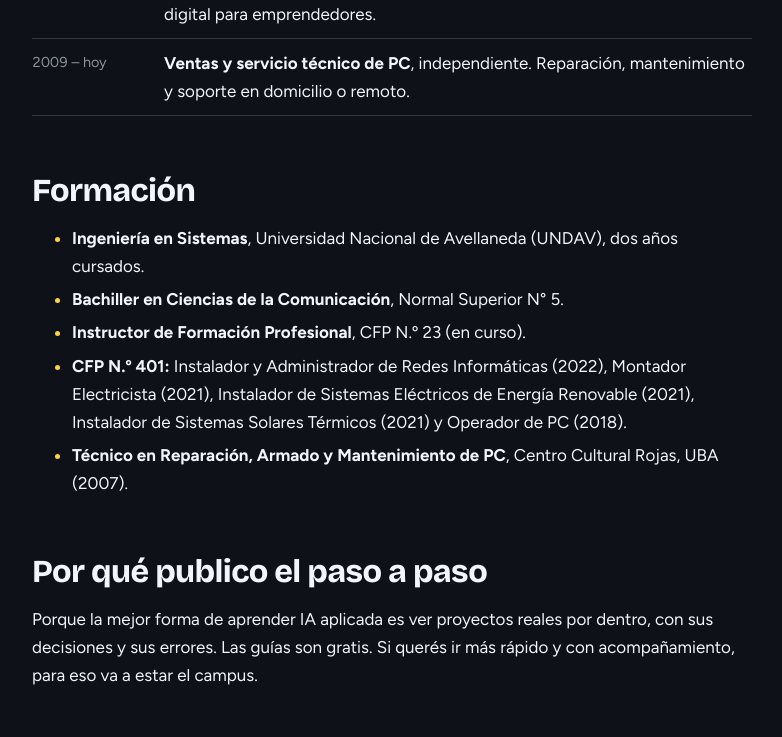
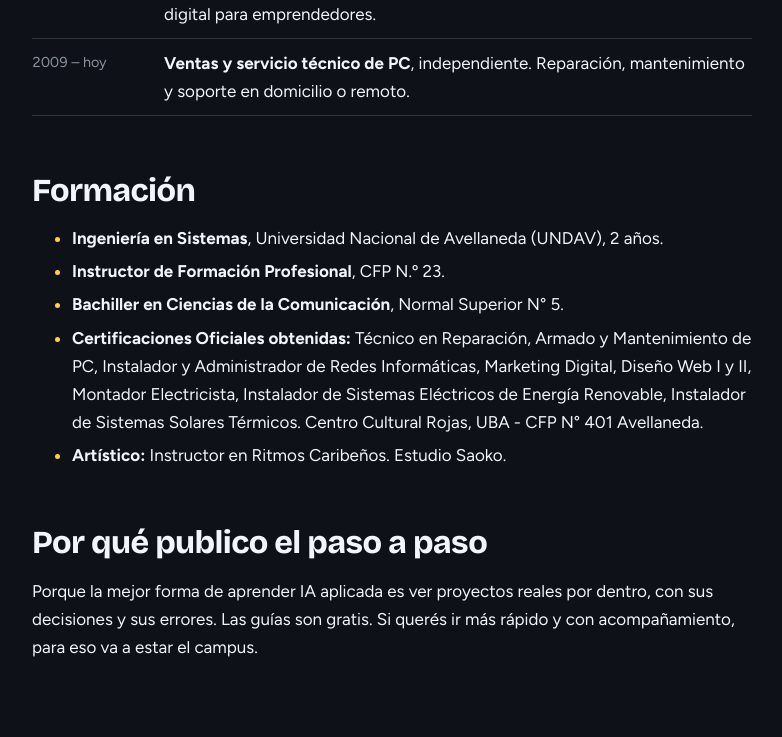
Before and after one commit to serranicolasp2-sudo/TuTiendita-Ecosistema, a Django app: template templates/core/sobre_mi.html in a window 1280 px wide. Shown: the part 2255-2992 px from the top of the page, without its empty margins (416-1198 px from the left). Run offline with Django 5.2, Linux system fonts and the light colour scheme; the template is opened without the code that fills it, so the values that code supplies are empty.

Commit message:
feat: actualizar seccion Formacion en Sobre mi segun requerimiento

```diff
--- a/templates/core/sobre_mi.html
+++ b/templates/core/sobre_mi.html
@@ -68,11 +68,11 @@
 
     <h2>Formación</h2>
     <ul>
-      <li><strong>Ingeniería en Sistemas</strong>, Universidad Nacional de Avellaneda (UNDAV), dos años cursados.</li>
+      <li><strong>Ingeniería en Sistemas</strong>, Universidad Nacional de Avellaneda (UNDAV), 2 años.</li>
+      <li><strong>Instructor de Formación Profesional</strong>, CFP N.º 23.</li>
       <li><strong>Bachiller en Ciencias de la Comunicación</strong>, Normal Superior N° 5.</li>
-      <li><strong>Instructor de Formación Profesional</strong>, CFP N.º 23 (en curso).</li>
-      <li><strong>CFP N.º 401:</strong> Instalador y Administrador de Redes Informáticas (2022), Montador Electricista (2021), Instalador de Sistemas Eléctricos de Energía Renovable (2021), Instalador de Sistemas Solares Térmicos (2021) y Operador de PC (2018).</li>
-      <li><strong>Técnico en Reparación, Armado y Mantenimiento de PC</strong>, Centro Cultural Rojas, UBA (2007).</li>
+      <li><strong>Certificaciones Oficiales obtenidas:</strong> Técnico en Reparación, Armado y Mantenimiento de PC, Instalador y Administrador de Redes Informáticas, Marketing Digital, Diseño Web I y II, Montador Electricista, Instalador de Sistemas Eléctricos de Energía Renovable, Instalador de Sistemas Solares Térmicos. Centro Cultural Rojas, UBA - CFP N° 401 Avellaneda.</li>
+      <li><strong>Artístico:</strong> Instructor en Ritmos Caribeños. Estudio Saoko.</li>
     </ul>
 
     <h2>Por qué publico el paso a paso</h2>
```
